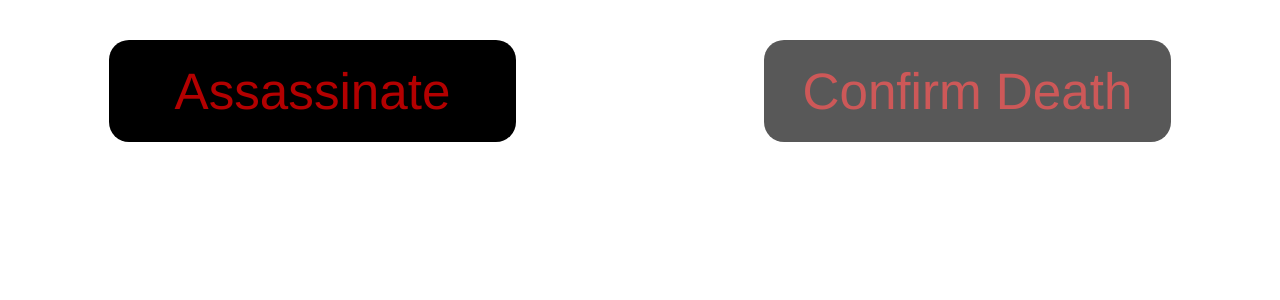
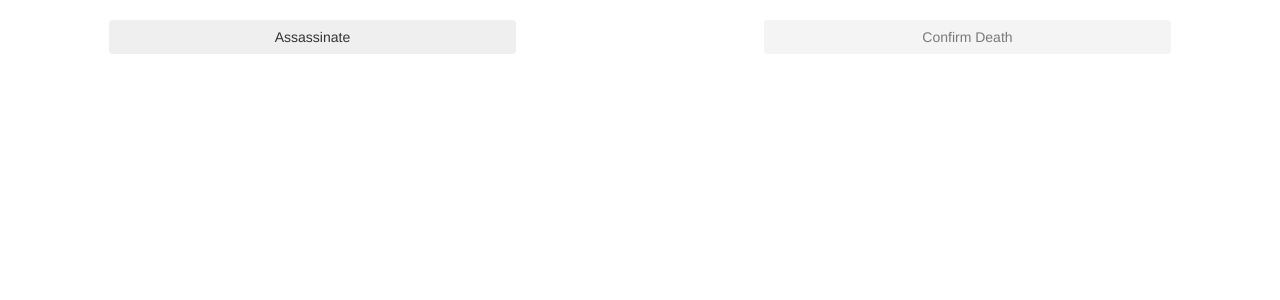
Before and after one commit to Astew1/SeniorAssassin, a PHP site: page /action.html in a window 1280 px wide. Shown: the part 52-352 px from the top of the page. Run offline with PHP 8.4, Linux system fonts and the light colour scheme.

Commit message:
Merge remote-tracking branch 'origin/master'
# Conflicts:
#	front-end/index.html

commited action

```diff
--- a/front-end/style.css
+++ b/front-end/style.css
@@ -4,17 +4,9 @@
 /* You might want to try something fancier: */
 /* less: http://lesscss.org/ */
 div {
-    border: 1px solid green;
+    border: 0px solid green;
 }
 
-.text {
-    color: orange;
-    font: italic bold 90px/30px Georgia, serif;
-}
-
-.othertext {
-    font-weight: bolder;
-}
 
 .glyphicon {
     color: #b30000;
@@ -25,20 +17,12 @@ div {
     text-align: center
 }
 
-h1 {
-}
-
 .nav {
     background: #000000;
 }
 
-#test3 {
-    font-style: oblique;
-}
 
-div {
-    border: 0px solid pink;
-}
+
 
 .bold {
     font-weight: bold;
@@ -48,32 +32,9 @@ div {
     text-decoration: underline;
 }
 
-.spacer {
-    margin-top: 40px;
 
-}
 
-.big-button {
-    height: 8vw;
-    font-size: 4vw;
-    border-radius: 20px;
-}
-
-.btn-color {
-    background: #000000;
-    color: #b30000;
-}
 
 /*.background-grad {*/
     /*background: linear-gradient(to bottom, gray, white);*/
 /*}*/
-
-.safety-background{
-    background-color: #e055f3;
-}
-
-.safety-text-wrapper{
-    margin: 20px auto;
-    color: #F5F5F5;
-    font-size: 28px;
-}
```
